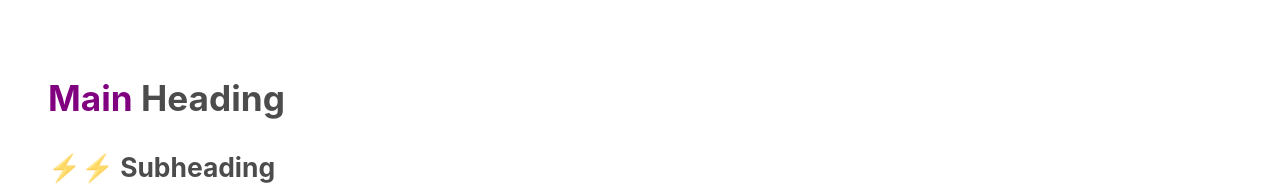
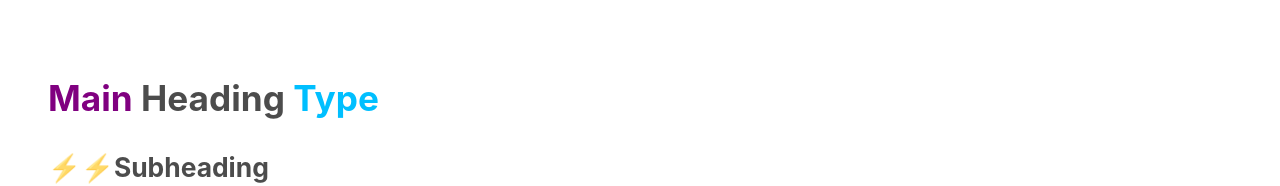
Before and after one commit to SigmaSchoolHQ/css-pseudo-elements, a plain HTML site: page end/index.html in a window 1280 px wide. Shown: the top 186 px of the page. Drawn offline with Linux system fonts and the light colour scheme.

Commit message:
minor changes

```diff
--- a/end/style.css
+++ b/end/style.css
@@ -34,12 +34,17 @@
 
 /* ::before  */
 h2::before {
-	content: '⚡️⚡️ ';
+	content: '⚡️⚡️';
 }
 
 h1::before {
 	content: 'Main ';
 	color: purple;
+}
+
+h1::after {
+	content: ' Type';
+	color: deepskyblue;
 }
 
 /* ::after  */
```
